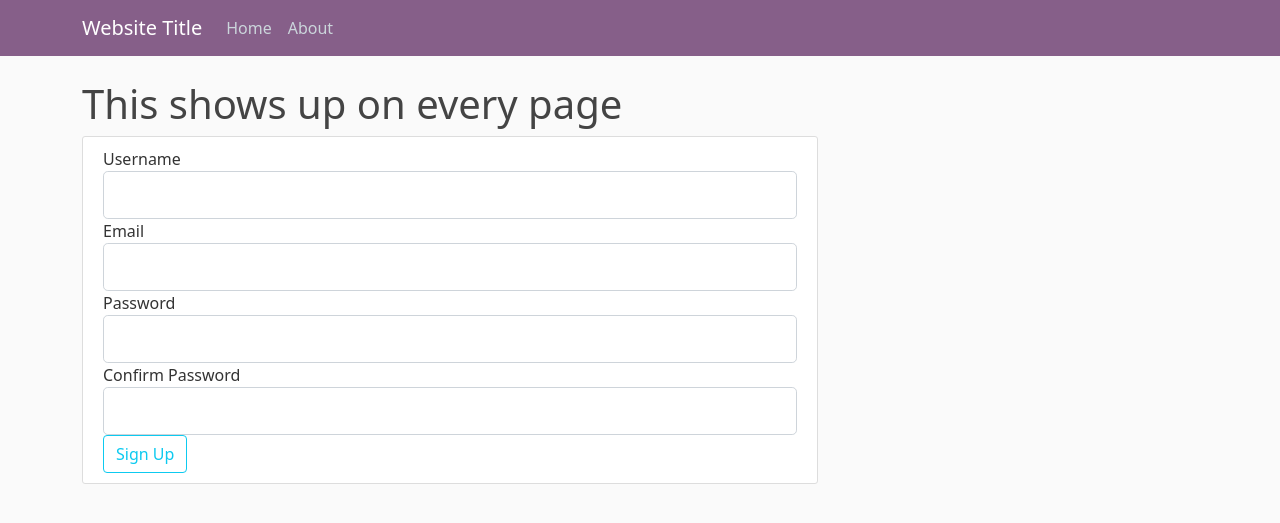
After one commit to Mwansa1/webpages, a Flask app: page /register in a window 1280 px wide. The commit adds this page. Shown: the top 523 px of the page. Run offline with Flask 2, Linux system fonts and the light colour scheme.

Commit message:
finished user input

```diff
--- /dev/null
+++ b/forms.py
@@ -0,0 +1,15 @@
+from flask_wtf import FlaskForm
+from wtforms import StringField, PasswordField, SubmitField, BooleanField
+from wtforms.validators import DataRequired, Length, Email, EqualTo
+# from flask import Flask, render_template, url_for, flash, redirect
+# from forms import RegistrationForm
+
+class RegistrationForm(FlaskForm):
+    username = StringField('Username',
+                           validators=[DataRequired(), Length(min=2, max=20)])
+    email = StringField('Email',
+                        validators=[DataRequired(), Email()])
+    password = PasswordField('Password', validators=[DataRequired()])
+    confirm_password = PasswordField('Confirm Password',
+                                     validators=[DataRequired(), EqualTo('password')])
+    submit = SubmitField('Sign Up')
--- a/templates/layout.html
+++ b/templates/layout.html
@@ -32,7 +32,17 @@
   <main role="main" class="container">
     <div class="row">
       <div class="col-md-8">
-        <h1>This shows up on every page</h1> {% block content %}{% endblock %}
+        <h1>This shows up on every page</h1>
+        {% with messages = get_flashed_messages(with_categories=true) %}
+  {% if messages %}
+    {% for category, message in messages %}
+       <div class="alert alert-{{ category }}">
+         {{ message }}
+      </div>
+    {% endfor %}
+  {% endif %}
+{% endwith %}
+        {% block content %}{% endblock %}
       </div>
     </div>
   </main>
--- /dev/null
+++ b/templates/register.html
@@ -0,0 +1,73 @@
+{% extends "layout.html" %}
+{% block content %}
+    <div class="content-section">
+        <form method="POST" action="">
+            {{ form.hidden_tag() }}
+            <fieldset class="form-group">
+    <div class="form-group">
+     {{ form.username.label(class="form-control-label") }}
+     {% if form.username.errors %}
+       {{ form.username(class="form-control form-control-lg is-invalid") }}
+       <div class="invalid-feedback">
+         {% for error in form.username.errors%}
+             <span>{{error}}</span>
+         {% endfor %}
+       </div>
+   {% else %}
+       {{ form.username(class="form-control form-control-lg") }}
+   {% endif %}
+      </div>
+      {% if form.username.errors %}
+        {{ form.username(class="form-control form-control-lg is-invalid") }}
+         {% endif %}
+        <div class="invalid-feedback">
+          {% for error in form.username.errors%}
+              <span>{{error}}</span>
+          {% endfor %}
+ </div>
+      <div class="form-group">
+         {{ form.email.label(class="form-control-label") }}
+         {% if form.email.errors %}
+           {{ form.email(class="form-control form-control-lg is-invalid") }}
+           <div class="invalid-feedback">
+             {% for error in form.email.errors%}
+                 <span>{{error}}</span>
+             {% endfor %}
+           </div>
+       {% else %}
+           {{ form.email(class="form-control form-control-lg") }}
+       {% endif %}
+     </div>
+     <div class="form-group">
+         {{ form.password.label(class="form-control-label") }}
+         {% if form.password.errors %}
+           {{ form.password(class="form-control form-control-lg is-invalid") }}
+           <div class="invalid-feedback">
+             {% for error in form.password.errors%}
+                 <span>{{error}}</span>
+             {% endfor %}
+           </div>
+       {% else %}
+           {{ form.password(class="form-control form-control-lg") }}
+       {% endif %}
+     </div>
+     <div class="form-group">
+         {{ form.confirm_password.label(class="form-control-label") }}
+         {% if form.confirm_password.errors %}
+           {{ form.confirm_password(class="form-control form-control-lg is-invalid") }}
+           <div class="invalid-feedback">
+             {% for error in form.confirm_password.errors%}
+                 <span>{{error}}</span>
+             {% endfor %}
+           </div>
+       {% else %}
+           {{ form.confirm_password(class="form-control form-control-lg") }}
+       {% endif %}
+     </div>
+ </fieldset>
+           <div class="form-group">
+             {{ form.submit(class="btn btn-outline-info") }}
+          </div>
+         </form>
+     </div>
+ {% endblock content%}
--- a/tryout.py
+++ b/tryout.py
@@ -1,13 +1,39 @@
-from flask import Flask, render_template,url_for
+from flask import Flask, render_template, url_for, flash, redirect
+from forms import RegistrationForm
+from flask_sqlalchemy import SQLAlchemy
+
 app = Flask(__name__)
+app.config['SECRET_KEY'] = '17e81666b51cd4989ff8a76af64ba52a'
+app.config['SQLALCHEMY_DATABASE_URI'] = 'sqlite:///site.db'
+db = SQLAlchemy(app)
 
+class User(db.Model):
+  id = db.Column(db.Integer, primary_key=True)
+  username = db.Column(db.String(20), unique=True, nullable=False)
+  email = db.Column(db.String(120), unique=True, nullable=False)
+  password = db.Column(db.String(60), nullable=False)
+
+  def __repr__(self):
+    return f"User('{self.username}', '{self.email}')"
+@app.route("/home")
 @app.route("/")
-def hello_world():
+def home():
     return render_template('home.html', subtitle='Home Page', text='This is the home page')
 
 @app.route("/second_page")
 def second_page():
     return render_template('second_page.html', subtitle='Second Page', text='This is the second page')
 
+@app.route("/register", methods=['GET', 'POST'])
+def register():
+    form = RegistrationForm()
+    if form.validate_on_submit(): # checks if entries are valid
+      user = User(username=form.username.data, email=form.email.data, password=form.password.data)
+      db.session.add(user)
+      db.session.commit()
+      flash(f'Account created for {form.username.data}!', 'success')
+      return redirect(url_for('home')) # if so - send to home page
+    return render_template('register.html', title='Register', form=form)
+
 if __name__ == '__main__':
     app.run(debug=True, host="0.0.0.0")
```
Also changed, not shown: site.db (added).
